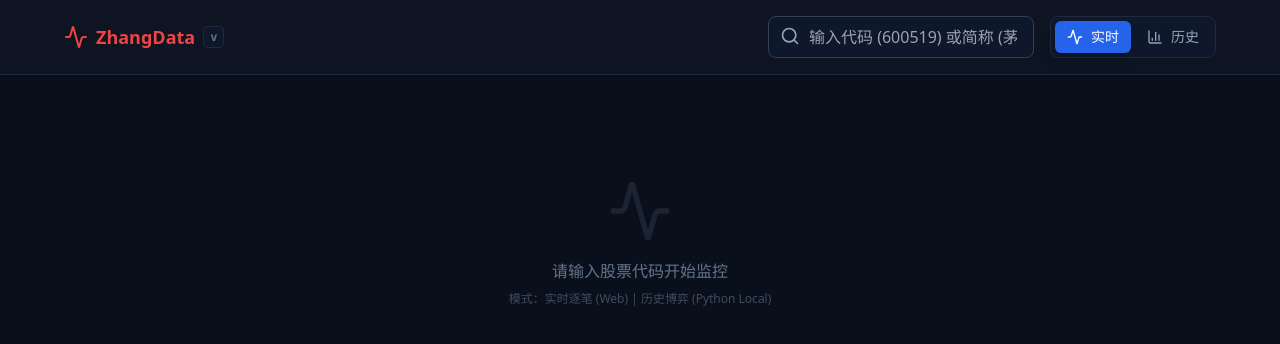
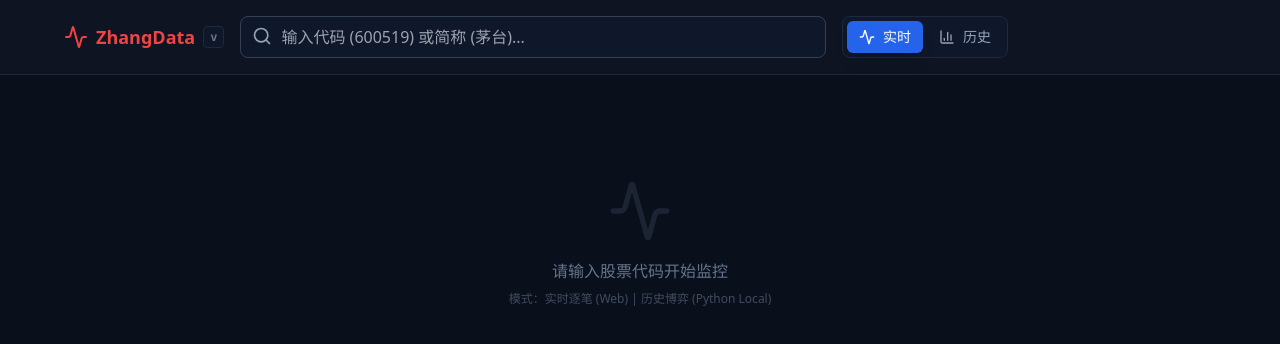
Before and after one commit to zd0907-arc/market-live-terminal, a React (Vite) app: page / in a window 1280 px wide. Shown: the top 344 px of the page. Built offline with nearby package versions, Linux system fonts and the light colour scheme.

Commit message:
feat(ui): center and widen search bar in header

```diff
--- a/src/App.tsx
+++ b/src/App.tsx
@@ -165,15 +165,13 @@ const App: React.FC = () => {
       {/* Header */}
       <header className="sticky top-0 z-50 bg-[#0f1623]/95 backdrop-blur border-b border-slate-800 p-4">
         <div className="max-w-6xl mx-auto flex flex-col md:flex-row items-center justify-between gap-4">
-          <div className="flex items-center gap-2 font-bold text-lg text-red-500">
+          <div className="flex items-center gap-2 font-bold text-lg text-red-500 w-full md:w-auto">
             <Activity className="w-6 h-6" />
             <span>ZhangData</span>
             <span className="text-xs text-slate-500 bg-slate-900 border border-slate-800 px-1.5 py-0.5 rounded font-mono">v{APP_VERSION}</span>
           </div>
 
-          <div className="flex-1 flex justify-center"></div>
-
-          <div className="relative flex-1 max-w-md w-full flex items-center gap-4">
+          <div className="relative flex-1 max-w-3xl w-full flex items-center gap-4">
               <div className="relative flex-1">
                 <Search className="absolute left-3 top-2.5 text-slate-400 w-5 h-5" />
                 <input
@@ -185,29 +183,10 @@ const App: React.FC = () => {
                   onFocus={() => setIsSearchFocused(true)}
                   onBlur={() => setTimeout(() => setIsSearchFocused(false), 200)}
                 />
-              </div>
-
-              {/* View Toggle */}
-              <div className="flex gap-1 bg-slate-900 p-1 rounded-lg border border-slate-800">
-                  <button
-                    onClick={() => setViewMode('realtime')}
-                    className={`flex items-center gap-2 px-3 py-1.5 rounded-md text-sm font-medium transition-all ${viewMode === 'realtime' ? 'bg-blue-600 text-white shadow-lg' : 'text-slate-400 hover:text-white hover:bg-slate-800'}`}
-                  >
-                    <Activity className="w-4 h-4" /> 实时
-                  </button>
-                  <button
-                    onClick={() => setViewMode('history')}
-                    className={`flex items-center gap-2 px-3 py-1.5 rounded-md text-sm font-medium transition-all ${viewMode === 'history' ? 'bg-blue-600 text-white shadow-lg' : 'text-slate-400 hover:text-white hover:bg-slate-800'}`}
-                  >
-                    <BarChart3 className="w-4 h-4" /> 历史
-                  </button>
-               </div>
-          </div>
 
                 {/* Search History Dropdown */}
                 {isSearchFocused && !query && searchHistory.length > 0 && (
-              <div className="absolute top-16 right-0 left-0 mx-auto max-w-6xl px-4 pointer-events-none">
-                  <div className="absolute right-4 md:right-[30%] top-0 w-64 pointer-events-auto bg-slate-800 border border-slate-700 rounded-lg shadow-xl overflow-hidden max-h-80 overflow-y-auto z-50">
+                  <div className="absolute top-full left-0 mt-2 w-full md:w-96 bg-slate-800 border border-slate-700 rounded-lg shadow-xl overflow-hidden max-h-80 overflow-y-auto z-50">
                      <div className="px-3 py-2 text-xs text-slate-500 bg-slate-900/50 border-b border-slate-700 flex justify-between items-center">
                         <span>最近访问</span>
                         <span className="text-[10px] bg-slate-700 px-1.5 py-0.5 rounded text-slate-300">History</span>
@@ -228,12 +207,11 @@ const App: React.FC = () => {
                         </button>
                       ))}
                   </div>
-              </div>
                 )}
 
+                {/* Search Results Dropdown */}
                 {results.length > 0 && (
-              <div className="absolute top-16 right-0 left-0 mx-auto max-w-6xl px-4 pointer-events-none">
-                <div className="absolute right-4 md:right-[30%] top-0 w-64 pointer-events-auto bg-slate-800 border border-slate-700 rounded-lg shadow-xl overflow-hidden max-h-60 overflow-y-auto z-50">
+                  <div className="absolute top-full left-0 mt-2 w-full md:w-96 bg-slate-800 border border-slate-700 rounded-lg shadow-xl overflow-hidden max-h-60 overflow-y-auto z-50">
                       {results.map((res) => (
                         <button
                           key={res.symbol}
@@ -248,8 +226,28 @@ const App: React.FC = () => {
                         </button>
                       ))}
                   </div>
+                )}
               </div>
-            )}
+
+              {/* View Toggle */}
+              <div className="flex gap-1 bg-slate-900 p-1 rounded-lg border border-slate-800 shrink-0">
+                  <button
+                    onClick={() => setViewMode('realtime')}
+                    className={`flex items-center gap-2 px-3 py-1.5 rounded-md text-sm font-medium transition-all ${viewMode === 'realtime' ? 'bg-blue-600 text-white shadow-lg' : 'text-slate-400 hover:text-white hover:bg-slate-800'}`}
+                  >
+                    <Activity className="w-4 h-4" /> 实时
+                  </button>
+                  <button
+                    onClick={() => setViewMode('history')}
+                    className={`flex items-center gap-2 px-3 py-1.5 rounded-md text-sm font-medium transition-all ${viewMode === 'history' ? 'bg-blue-600 text-white shadow-lg' : 'text-slate-400 hover:text-white hover:bg-slate-800'}`}
+                  >
+                    <BarChart3 className="w-4 h-4" /> 历史
+                  </button>
+               </div>
+          </div>
+
+          {/* Spacer for centering */}
+          <div className="hidden md:block w-48"></div>
         </div>
       </header>
 
```
Lines whose indentation alone changed are shown as unchanged.
